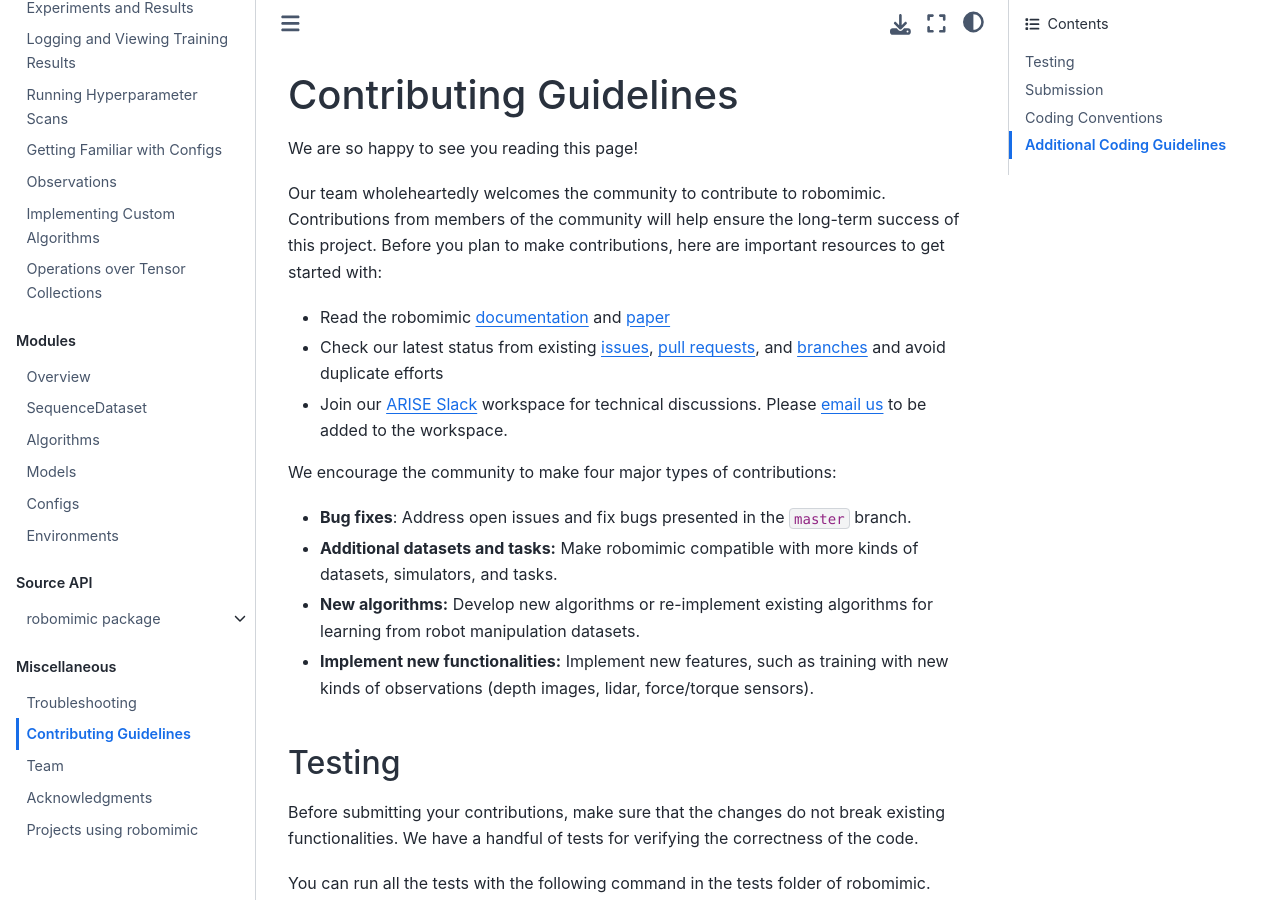
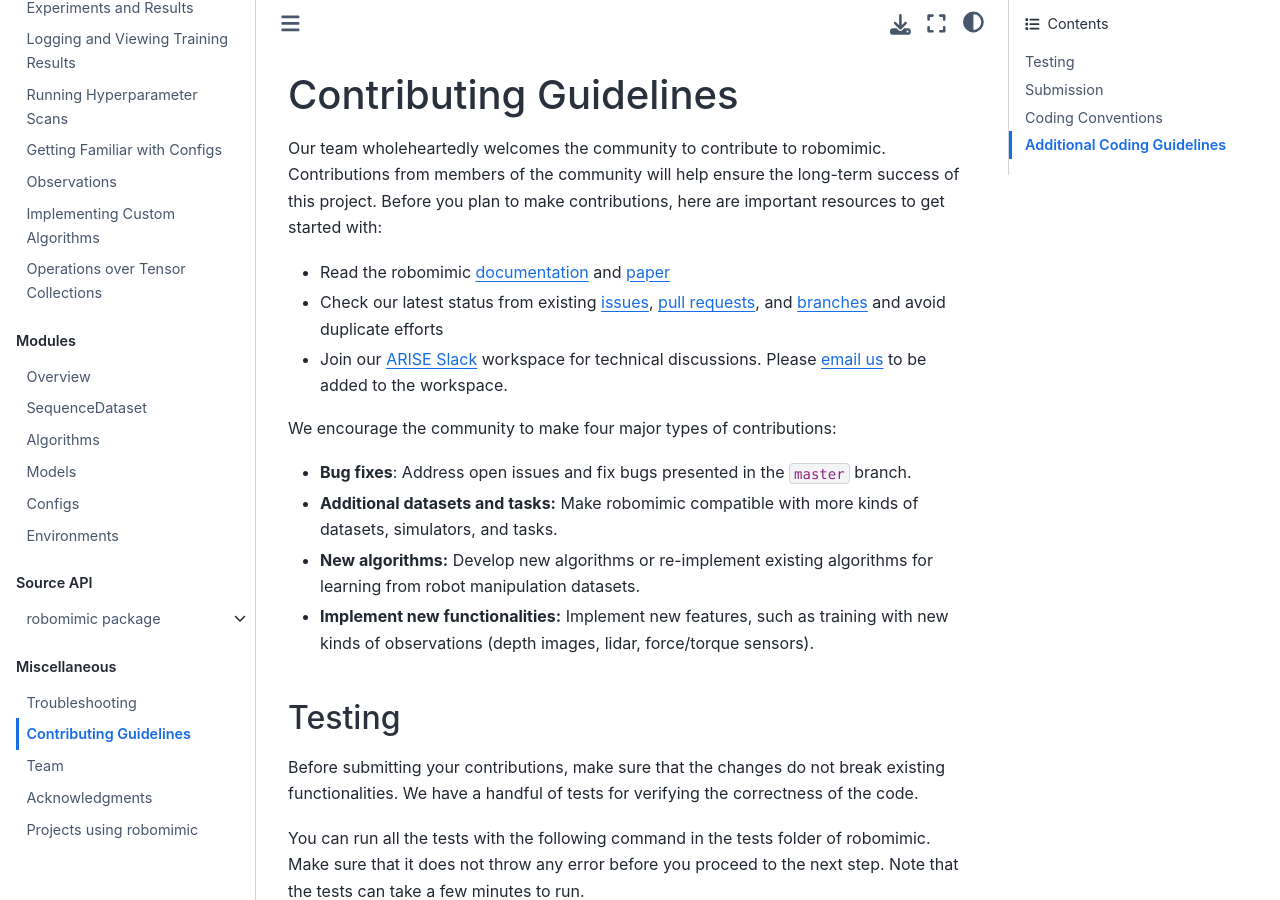
Before and after one commit to ARISE-Initiative/robomimic, a Sphinx documentation site: the page built from docs/miscellaneous/contributing.md, in a window 1280 px wide and 900 px high. Built offline with Sphinx 7.4.7 and the Sphinx Book theme 1.1.4, drawn with Linux system fonts in a browser that asks for light colours; pages that are not in the unit, such as notebooks, are missing from menus.

Commit message:
(docs) remove first sentence from contributing.md

```diff
--- a/docs/miscellaneous/contributing.md
+++ b/docs/miscellaneous/contributing.md
@@ -1,6 +1,4 @@
 # Contributing Guidelines
-
-We are so happy to see you reading this page!
 
 Our team wholeheartedly welcomes the community to contribute to robomimic. Contributions from members of the community will help ensure the long-term success of this project. Before you plan to make contributions, here are important resources to get started with:
 
```
